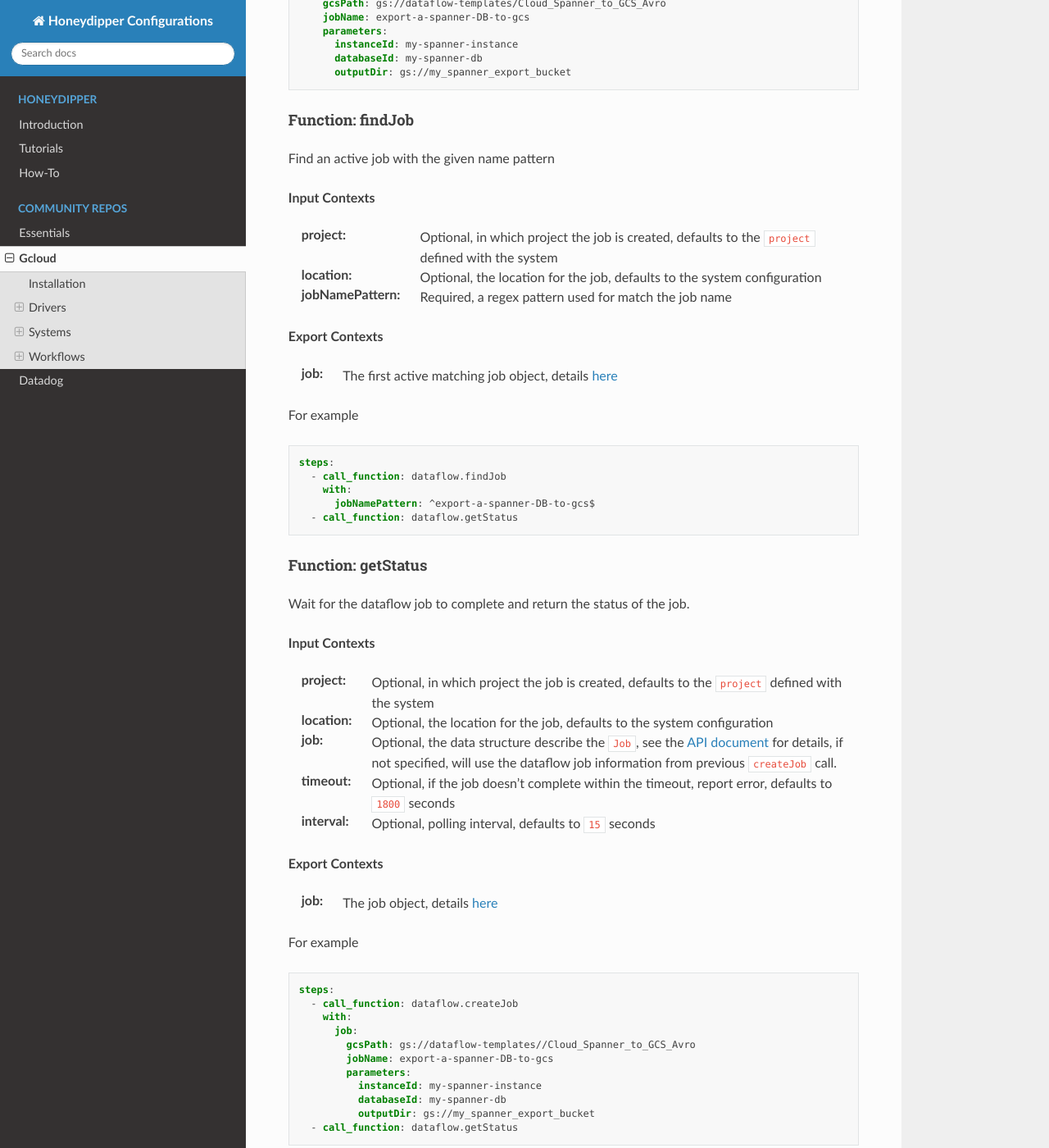
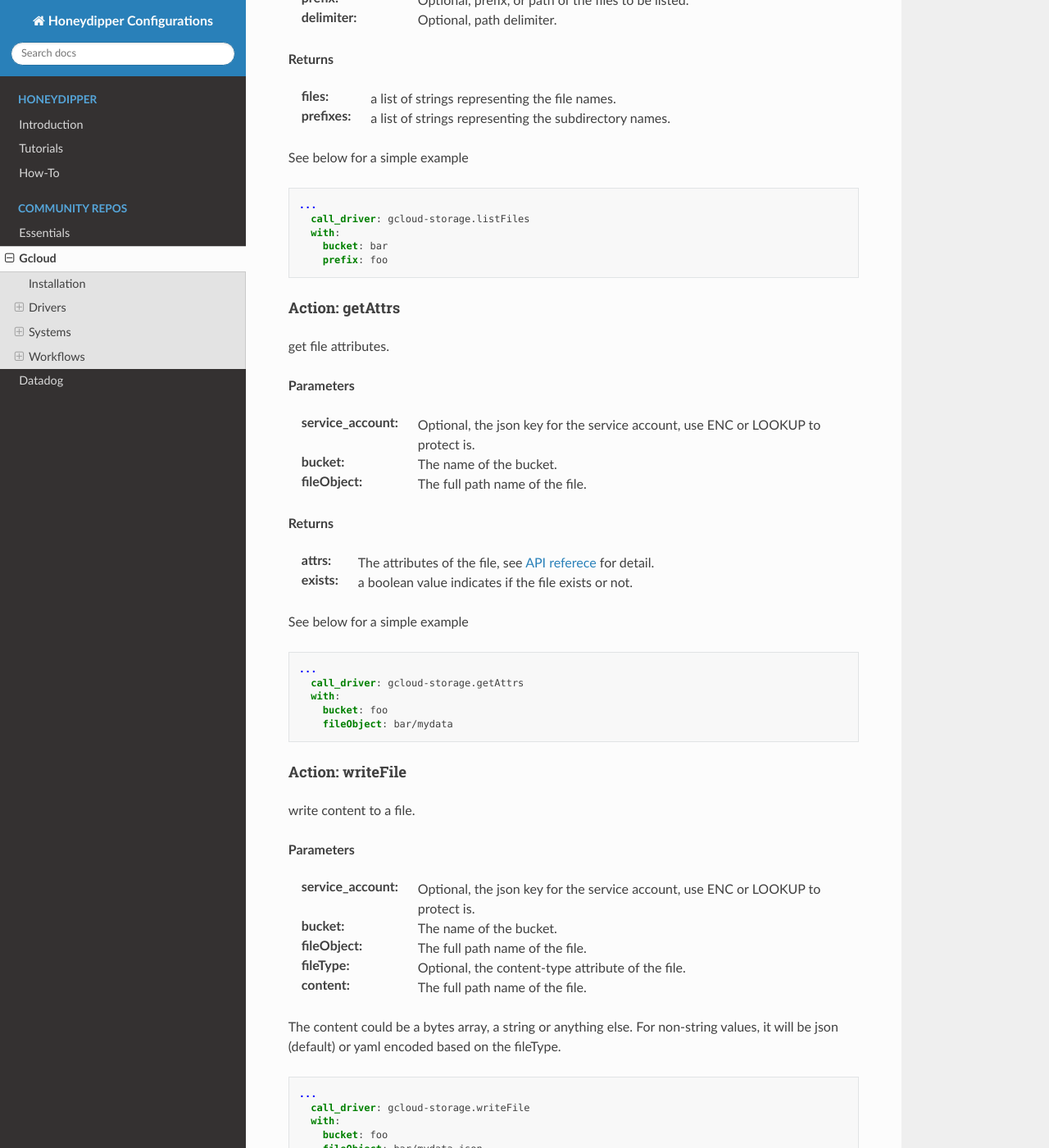
Before and after one commit to honeydipper/honeydipper-sphinx, a Sphinx documentation site: the page built from source/gcloud.rst, in a window 1280 px wide and 1400 px high, scrolled down 13997 px. Shown: the whole window at 82% size. Built offline with Sphinx 7.4.7 and the Read the Docs theme 2.0.0, drawn with Linux system fonts in a browser that asks for light colours; some of the changed text lies outside the part shown.

Commit message:
docs: update version v3.4.0 from 6302251

```diff
--- a/source/gcloud.rst
+++ b/source/gcloud.rst
@@ -695,6 +695,159 @@
          backupOpID: $ctx.backupOpID
 
 
+gcloud-storage
+--------------
+
+This driver enables Honeydipper to read and write files to GCS.
+
+
+Action: fetchFile
+^^^^^^^^^^^^^^^^^
+
+download a file from GCS.
+
+**Parameters**
+
+:service_account: Optioanl, the json key for the service account, use ENC or LOOKUP to protect is.
+
+:bucket: The name of the bucket.
+
+:fileObject: The full path name of the file.
+
+:fileType: Optional, if set, use this to verify the content-type header
+
+**Returns**
+
+:file_content: The content of the file.
+
+
+See below for a simple example
+
+.. code-block:: yaml
+
+   ...
+     call_driver: gcloud-storage.fetchFile
+     with:
+       bucket: foo
+       fileObject: bar
+
+
+Action: listBuckets
+^^^^^^^^^^^^^^^^^^^
+
+list all the buckets.
+
+**Parameters**
+
+:service_account: Optioanl, the json key for the service account, use ENC or LOOKUP to protect is.
+
+**Returns**
+
+:buckets: a list of strings representing the bucket names.
+
+
+See below for a simple example
+
+.. code-block:: yaml
+
+   ...
+     call_driver: gcloud-storage.listBuckets
+
+
+Action: listFiles
+^^^^^^^^^^^^^^^^^
+
+list files with certain prefix.
+
+**Parameters**
+
+:service_account: Optional, the json key for the service account, use ENC or LOOKUP to protect is.
+
+:prefix: Optional, prefix, or path of the files to be listed.
+
+:delimiter: Optional, path delimiter.
+
+**Returns**
+
+:files: a list of strings representing the file names.
+
+
+:prefixes: a list of strings representing the subdirectory names.
+
+
+See below for a simple example
+
+.. code-block:: yaml
+
+   ...
+     call_driver: gcloud-storage.listFiles
+     with:
+       bucket: bar
+       prefix: foo
+
+
+Action: getAttrs
+^^^^^^^^^^^^^^^^
+
+get file attributes.
+
+**Parameters**
+
+:service_account: Optional, the json key for the service account, use ENC or LOOKUP to protect is.
+
+:bucket: The name of the bucket.
+
+:fileObject: The full path name of the file.
+
+**Returns**
+
+:attrs: The attributes of the file, see `API referece <https://pkg.go.dev/cloud.google.com/go/storage#ObjectAttrs>`_ for detail.
+
+
+:exists: a boolean value indicates if the file exists or not.
+
+
+See below for a simple example
+
+.. code-block:: yaml
+
+   ...
+     call_driver: gcloud-storage.getAttrs
+     with:
+       bucket: foo
+       fileObject: bar/mydata
+
+
+Action: writeFile
+^^^^^^^^^^^^^^^^^
+
+write content to a file.
+
+**Parameters**
+
+:service_account: Optional, the json key for the service account, use ENC or LOOKUP to protect is.
+
+:bucket: The name of the bucket.
+
+:fileObject: The full path name of the file.
+
+:fileType: Optional, the content-type attribute of the file.
+
+:content: The full path name of the file.
+
+The content could be a bytes array, a string or anything else. For non-string values, it will be json (default) or yaml encoded based on the fileType.
+
+.. code-block:: yaml
+
+   ...
+     call_driver: gcloud-storage.writeFile
+     with:
+       bucket: foo
+       fileObject: bar/mydata.json
+       content:
+         foo: bar
+
+
 Systems
 =======
 
```
Also changed, not shown: source/docs/workflow.md (+29 -1 lines).
